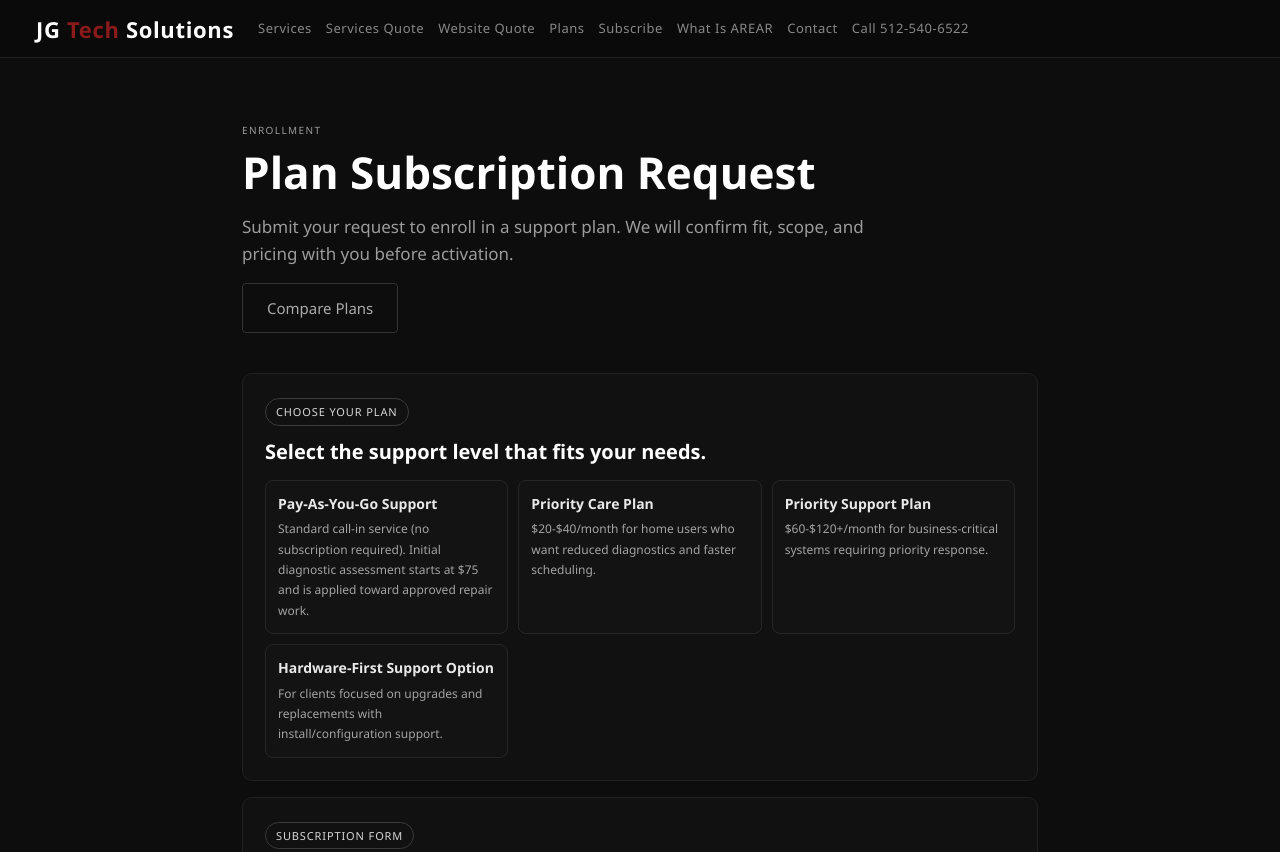
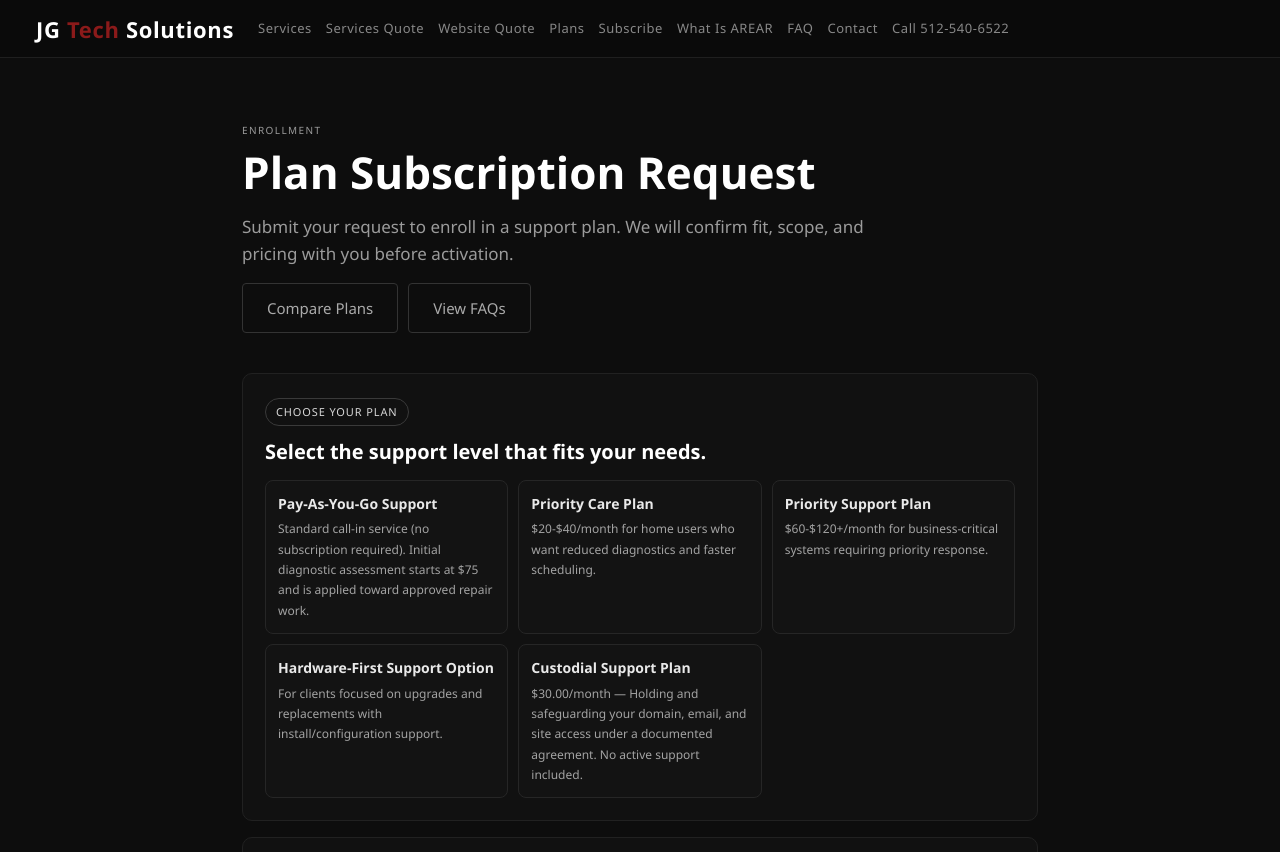
Before and after one commit to GRABOWSKIGROUP/JG-Tech-Solutions, a website: page plan-subscription.html in a window 1280 px wide. Shown: the top 852 px of the page. Drawn offline with Linux system fonts and the light colour scheme.

Commit message:
Add FAQ link/CTA and include Custodial Support Plan option on subscription form

```diff
--- a/plan-subscription.html
+++ b/plan-subscription.html
@@ -22,6 +22,7 @@
                 <a href="/plans.html">Plans</a>
                 <a href="/plan-subscription.html">Subscribe</a>
                 <a href="/what-is-arear.html">What Is AREAR</a>
+                <a href="/faq.html">FAQ</a>
                 <a href="/#contact">Contact</a>
                 <a class="mobile-call-link" href="tel:5125406522">Call 512-540-6522</a>
             </div>
@@ -34,6 +35,7 @@
             <p>Submit your request to enroll in a support plan. We will confirm fit, scope, and pricing with you before activation.</p>
             <div class="content-actions">
                 <a class="btn-ghost" href="/plans.html">Compare Plans</a>
+                <a class="btn-ghost" href="/faq.html">View FAQs</a>
             </div>
         </header>
 
@@ -57,6 +59,10 @@
                     <article class="plan-option">
                         <h3>Hardware-First Support Option</h3>
                         <p>For clients focused on upgrades and replacements with install/configuration support.</p>
+                    </article>
+                    <article class="plan-option">
+                        <h3>Custodial Support Plan</h3>
+                        <p>$30.00/month — Holding and safeguarding your domain, email, and site access under a documented agreement. No active support included.</p>
                     </article>
                 </div>
             </section>
@@ -96,6 +102,7 @@
                         <option value="Priority Care Plan">Priority Care Plan</option>
                         <option value="Priority Support Plan">Priority Support Plan</option>
                         <option value="Hardware-First Support Option">Hardware-First Support Option</option>
+                        <option value="Custodial Support Plan">Custodial Support Plan</option>
                     </select>
 
                     <label for="billing-cycle">Preferred billing cycle</label>
```
